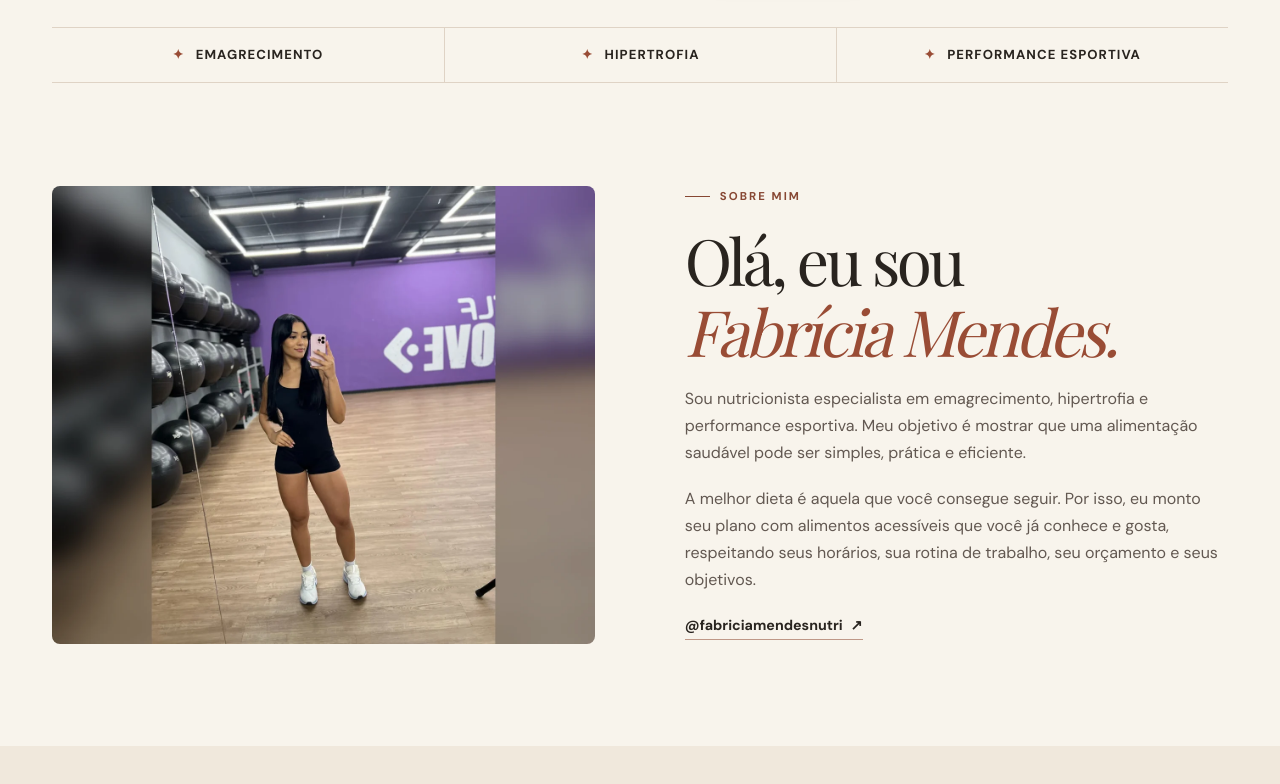
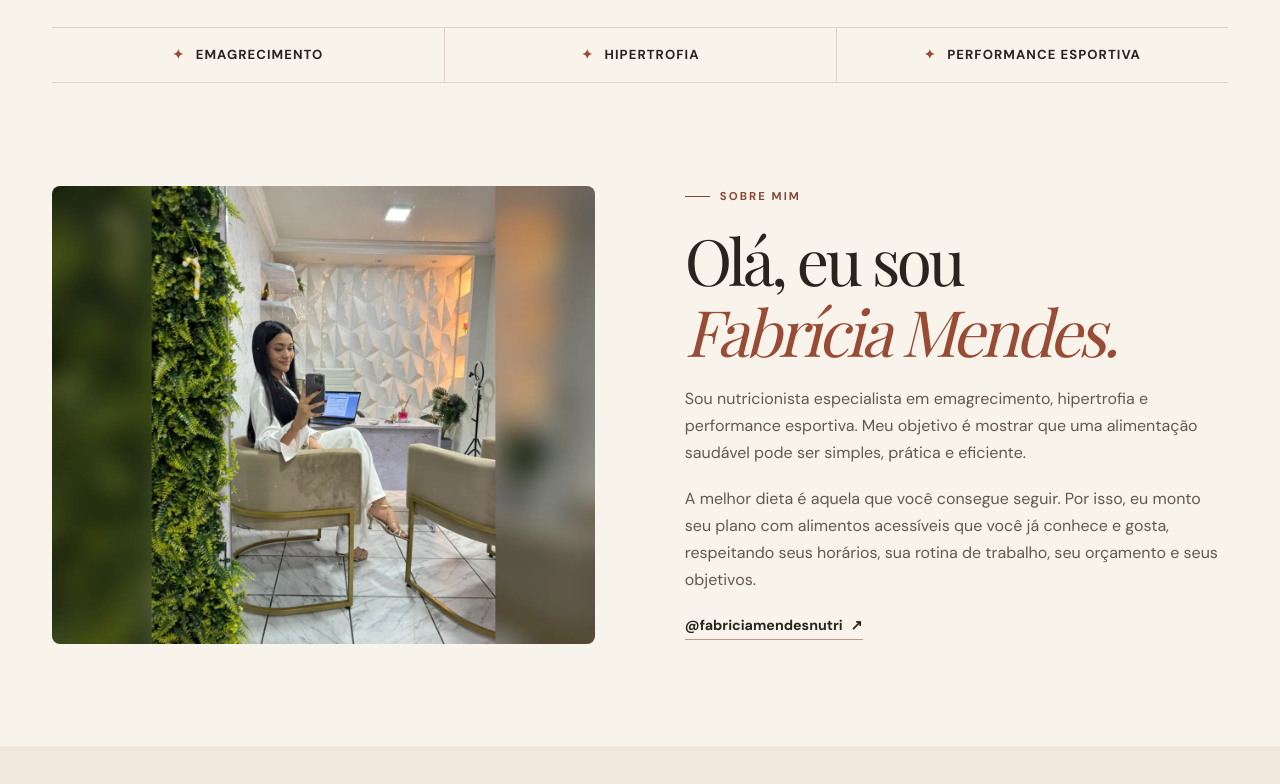
Before and after one commit to serejo1/fabricia-mendes, a plain HTML site: page index.html in a window 1280 px wide. Shown: the part 688-1472 px from the top of the page. Drawn offline with nearby package versions, Linux system fonts and the light colour scheme; a web font is replaced by a local one.

Commit message:
Update image in the about section of index.html
Replaced an image in the about section with a new one that depicts Fabrícia Mendes sitting in her office.

```diff
--- a/index.html
+++ b/index.html
@@ -33,7 +33,7 @@
 <div class="wrap specialties"><a href="#objetivos"><span aria-hidden="true">✦</span> Emagrecimento</a><a href="#objetivos"><span aria-hidden="true">✦</span> Hipertrofia</a><a href="#objetivos"><span aria-hidden="true">✦</span> Performance esportiva</a></div>
 </section>
 <section class="section wrap about" id="sobre">
-<img src="assets/consultorio.webp" alt="Fabrícia Mendes na academia" width="1280" height="1080" loading="lazy">
+<img src="assets/2-sobre.webp" alt="Fabrícia Mendes sentada no consultório" width="1280" height="1080" loading="lazy">
 <div><p class="eyebrow"><span></span> Sobre mim</p><h2>Olá, eu sou<br><em>Fabrícia Mendes.</em></h2>
 <p>Sou nutricionista especialista em emagrecimento, hipertrofia e performance esportiva. Meu objetivo é mostrar que uma alimentação saudável pode ser simples, prática e eficiente.</p>
 <p>A melhor dieta é aquela que você consegue seguir. Por isso, eu monto seu plano com alimentos acessíveis que você já conhece e gosta, respeitando seus horários, sua rotina de trabalho, seu orçamento e seus objetivos.</p>
```
